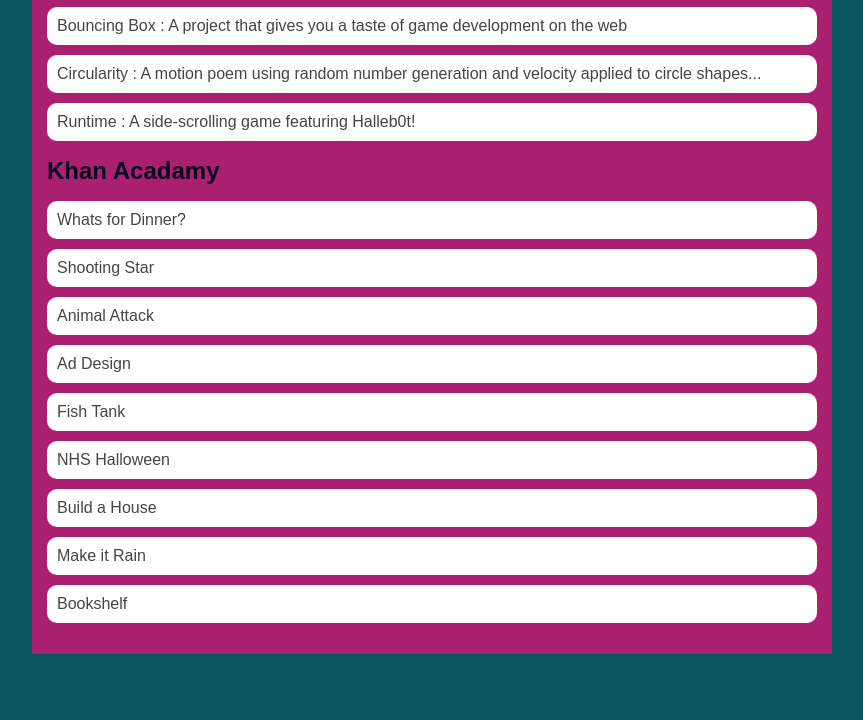
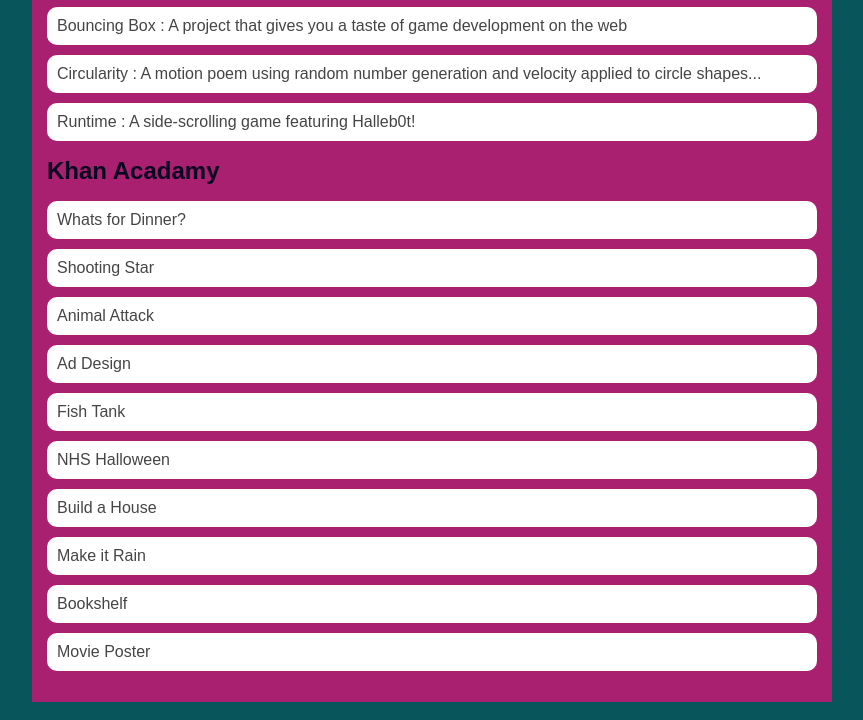
Before and after one commit to cosmereyes1/cosmereyes.github.io, a plain HTML site: page portfolio.html in a window 1280 px wide. Shown: the part 217-937 px from the top of the page, without its empty margins (208-1071 px from the left). Before the commit the page ends 889 px from the top, so only its background shows below. Drawn offline with Linux system fonts and the light colour scheme.

Commit message:
last one

```diff
--- a/portfolio.html
+++ b/portfolio.html
@@ -43,6 +43,7 @@
                 <li><a href = "https://www.khanacademy.org/computer-programming/simpsons-house/5493191282966528">Build a House</li></a>
                 <li><a href = "https://www.khanacademy.org/computer-programming/alien-is-making-it-rain/4667111374503936">Make it Rain</li></a>
                 <li><a href = "https://www.khanacademy.org/computer-programming/spin-off-of-project-bookshelf/5145921110851584">Bookshelf</li></a>
+                <li><a href = "https://www.khanacademy.org/computer-programming/spin-off-of-movievideo-game-posters/5484697192415232">Movie Poster</li></a>
             </ul>
                 </div>
             </main>
```
